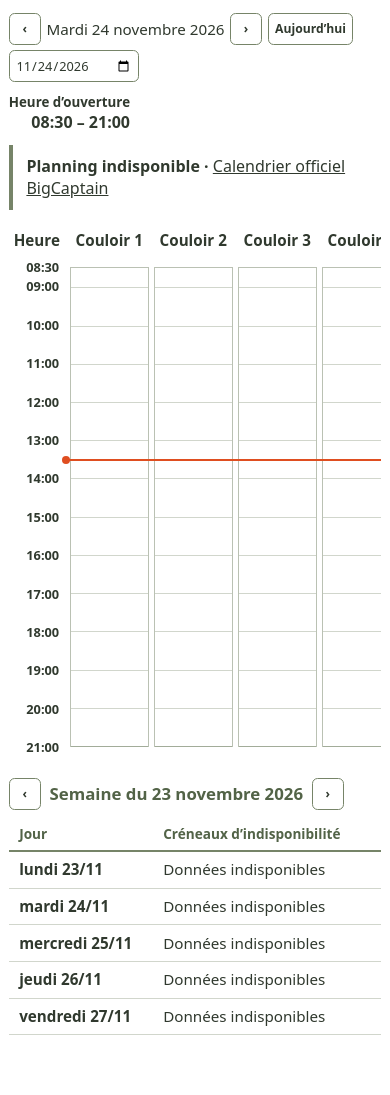
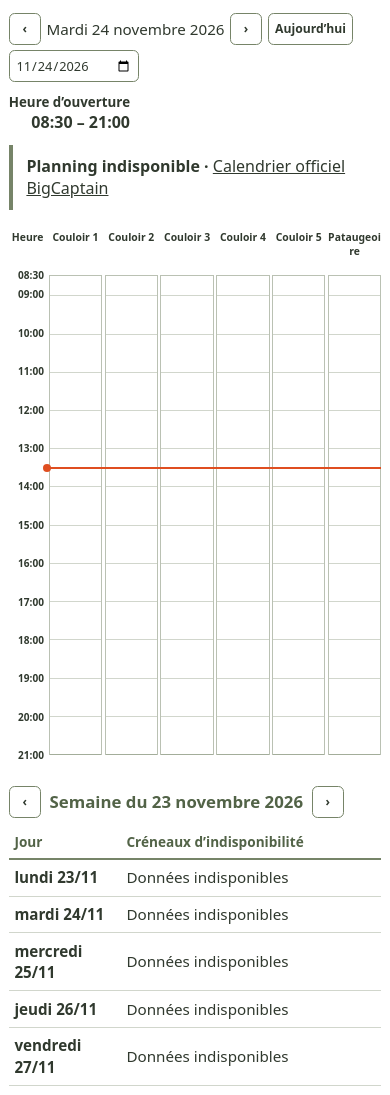
Before and after one commit to AndenneArena/andenne-piscine, a plain HTML site: page index.html in a window 390 px wide. Before the commit the page ends 1044 px from the top, so only its background shows below. Drawn offline with Linux system fonts and the light colour scheme; no server answers.

Commit message:
Add files via upload

```diff
--- a/index.html
+++ b/index.html
@@ -75,6 +75,19 @@
     .week tbody th { width: 9rem; font-weight: 650; }
     .week td { font-variant-numeric: tabular-nums; }
     .week td[data-state="reserved"] { color: #46563d; font-weight: 750; }
+    @media (max-width: 36rem) {
+      .board { min-width: 17rem; }
+      .grid { grid-template-columns: 2.35rem repeat(6, minmax(0, 1fr)); gap: .15rem; }
+      .heads { font-size: .65rem; }
+      .heads span { overflow-wrap: anywhere; }
+      .tick { font-size: .63rem; }
+      .axis .tick { right: .15rem; }
+      .block { inset-inline: 0; padding-inline: .1rem; white-space: normal; overflow-wrap: anywhere; font-size: .61rem; line-height: 1; }
+      .block.short { font-size: .55rem; }
+      .now { inset-inline-start: 2.4rem; }
+      .week th, .week td { padding-inline: .35rem; }
+      .week tbody th { width: 7rem; }
+    }
   </style>
 </head>
 <body>
@@ -387,8 +400,8 @@
           block.className = (end - start) / (to - from) < .035 ? 'block short' : 'block';
           block.style.top = 'calc(' + position(start) + ' + 1px)';
           block.style.bottom = 'calc(' + ((to - end) / (to - from) * 100) + '% + 1px)';
-          block.textContent = formatTime(start) + '–' + formatTime(end);
-          block.title = 'Réservation · ' + block.textContent;
+          block.textContent = formatTime(start) + '–\u200b' + formatTime(end);
+          block.title = 'Réservation · ' + intervalLabel({ start, end });
           block.setAttribute('aria-label', block.title);
           column.append(block);
         }
```
